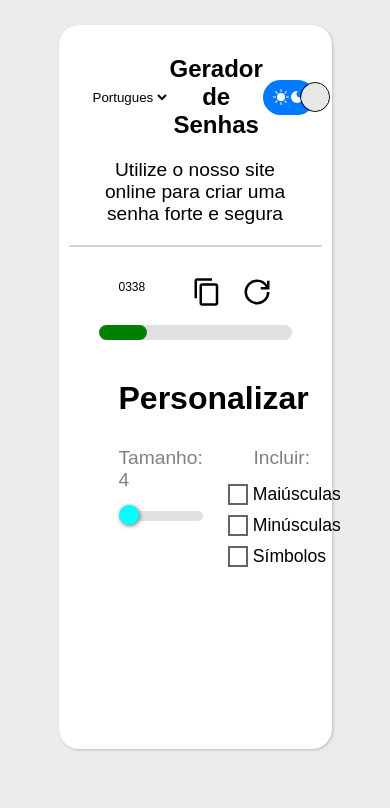
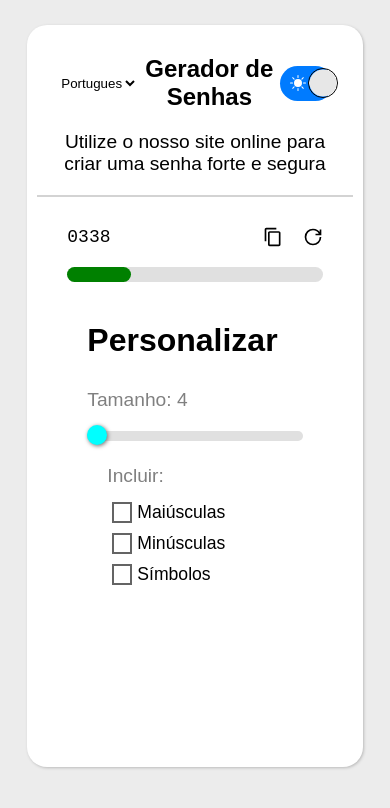
Before and after one commit to Fezaoo/Site-gerador-de-senhas-REACT, a React (Create React App) app: page / in a window 390 px wide. Shown: the top 808 px of the page. Built offline with nearby package versions, Linux system fonts and the light colour scheme.

Commit message:
mobile responsive

```diff
--- a/src/App.css
+++ b/src/App.css
@@ -1,3 +1,254 @@
+*{
+  transition: all 0.5s ease;
+}
+.App{
+  width: 100%;
+  height: 100%;
+  background-color: rgb(236, 236, 236);
+  transition: background-color 0.4s ease;
+}
+.App *{
+  transition: background-color 0.4s ease, width 1s ease;
+}
+.container_content{
+  padding: 3vh 7vw;
+}
+.content{
+  box-shadow: 1px 1px 3px rgb(187, 187, 187);
+  border-radius: 20px 20px 20px 20px;
+  padding: 10px;
+  background-color: white;
+}
+.header{
+  padding: 20px;
+  background-color: white;
+}
+.header_element{
+  text-align: center;
+}
+.header_title_theme{
+  display: block;
+  margin-bottom: 20px;
+}
+.titulo_theme_container{
+  display: flex;
+  justify-content: space-between;
+  align-items: center;
+}
+select{
+  background-color: transparent;
+  border: none;
+  outline: none;
+}
+h1{
+  margin: 0;
+  max-width: 70%;
+  text-align: center;
+}
+.theme_icons{
+  position: relative;
+  display: flex;
+  justify-content: space-between;
+  align-items: center;
+  border: none;
+  width: 70px;
+  height: 35px;
+  padding: 10px;
+  border-radius: 100px;
+  cursor: pointer;
+}
+.seletor{
+  position: absolute;
+  color: rgb(231, 231, 231);
+  width: 30px;
+  height: 30px;
+  border-radius: 50%;
+  border: 1px solid black;
+  transition: transform 0.6s ease;
+}
+.descricao{
+  font-size: 1.2em;
+}
+hr{
+  background-color: rgb(211, 211, 211);
+  width: 100%;
+  height: 2px;
+  display: block;
+}
+.corpo_container{
+  width: 100%;
+}
+.corpo{
+  background-color: rgb(255, 255, 255);
+  width: 100%;
+  height: 100%;
+  padding: 30px;
+}
+.senha_container{
+  width: 100%;
+  display: flex;
+  flex-direction: row;
+}
+.senha{
+  text-align: left;
+  width: 90%;
+}
+.senha > p{
+  display: inline;
+  max-width: 100%;
+  font-size: 18px;
+  font-family: monospace;
+}
+.senha_interacao{
+  display: inline-flex;
+  margin: auto;
+  text-align: right;
+  gap: 20px;
+}
+.senha_interacao_botao{
+  background-color: transparent;
+  cursor: pointer;
+  font-size: 20px;
+}
+.senha_interacao_botao:hover{
+  color: rgb(48, 145, 255);
+}
+.senha_interacao_botao:active{
+  transform: scale(0.9);
+}
+.status_bar_container{
+  margin: 15px 0 20px 0;
+}
+.status_bar{
+  width: 100%;
+  height: 15px;
+  border-radius: 10px ;
+}
+.status_bar_externo{
+  background-color: rgb(224, 224, 224);
+}
+.status_bar_interno{
+  background-color: green;
+  width: 50%;
+}
+.senha_config{
+  padding: 20px;
+}
+.senha_config h2{
+  font-size: 2em;
+}
+.config{
+  margin: 30px 0;
+  display: flex;
+  flex-direction: column;
+  width: 100%;
+}
+.label{
+  display: block;
+  text-align: left;
+  font-size: 1.2em;
+  color: gray;
+}
+/* */
+.senha_tamanho_container{
+  width: 100%;
+}
+.senha_tamanho{
+  margin-top: 20px;
+  cursor: pointer;
+  width: 100%;
+  height: 10px;
+  border-radius: 5px;
+  background-color: transparent;
+  -webkit-appearance: none;
+  appearance: none;
+}
+.senha_tamanho::-webkit-slider-runnable-track{
+  height: 10px;
+  background-color: rgb(224, 224, 224);
+  border-radius: 5px;
+}
+.senha_tamanho::-webkit-slider-thumb{
+  background-color: aqua;
+  appearance: none;
+  height: 20px;
+  width: 20px;
+  border-radius: 50%;
+  margin-top: -6px;
+  box-shadow: 1px 1px 4px rgb(110, 110, 110);
+}
+.senha_tamanho:active::-webkit-slider-thumb
+, .senha_tamanho:hover::-webkit-slider-thumb
+{
+  border: 1px solid rgb(163, 163, 163);
+}
+  /* */
+.senha_caracteres_container{
+  display: flex;
+  margin-inline: 20px;
+  flex-direction: column;
+  text-align: center;
+  margin-top: 20px;
+}
+.checkbox_container{
+  display: flex;
+  flex-direction: column;
+  margin-top: 15px;
+}
+.checkbox_option{
+  display: flex;
+  flex-direction: row;
+  font-size: 1.1em;
+  margin-bottom: 10px;
+}
+.label_checkbox{
+  display: flex;
+  position: relative;
+  cursor: pointer;
+}
+.checkbox{
+
+  margin-inline: 5px;
+  width: 20px;
+  cursor: pointer;
+  appearance: none;
+  border: 2px solid rgb(100, 100, 100);
+}
+.checkbox:checked{
+  background-color: rgb(48, 145, 255);
+  border-color: rgb(48, 145, 255);
+}
+.checkbox:hover{
+  border-color: rgb(116, 181, 255);
+}
+.check_icon{
+  display: none;
+  position: absolute;
+  left: 10px;
+}
+.checkbox:checked ~ .check_icon{
+  display: inline;
+  color: white;
+}
+.show_container{
+  display: flex;
+  justify-content: center;
+  align-items: center;
+}
+.show_copy{
+  display: inline-block;
+  background-color: #909090;
+  color: white;
+  text-align: center;
+  padding: 30px 50px;
+  border-radius: 10px;
+  opacity: 0;
+  transition: opacity 0.6s ease-out;
+}
+.show_copy_visivel{
+  opacity: 1;
+}
+@media screen and (min-width: 651px){
 .App{
   width: 100%;
   height: 100%;
@@ -242,3 +493,4 @@ hr{
 .show_copy_visivel{
   opacity: 1;
 }
+}
--- a/src/App.js
+++ b/src/App.js
@@ -127,10 +127,10 @@ function App() {
                   </div>
                   <div className='senha_interacao'>
                     <button className='senha_interacao_botao' onClick={copiar}>
-                      <MdOutlineContentCopy size={30} />
+                      <MdOutlineContentCopy  />
                     </button>
                     <button className='senha_interacao_botao' onClick={() => setSenha(gerar_senha)}>
-                      <GrPowerReset size={30} />
+                      <GrPowerReset  />
                     </button>
                   </div>
                 </div>
--- a/src/light.theme.css
+++ b/src/light.theme.css
@@ -24,7 +24,7 @@
     color: rgb(231, 231, 231);
     width: 30px;
     height: 30px;
-    transform: translate(27px);
+    transform: translate(18px);
     border-radius: 50%;
     border: 1px solid black;
 }
@@ -92,3 +92,8 @@
     background-color: #909090;
     color: white;
 }
+@media screen and (min-width: 650px){
+    #light .seletor {
+        transform: translate(27px);
+    }
+}
```
